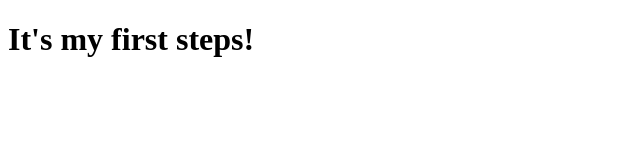
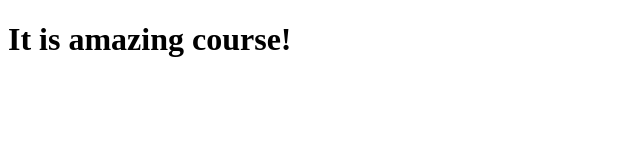
Before and after one commit to TeddyReady/SiteProject, a plain HTML site: page index.html in a window 1280 px wide. Shown: the whole page, without its empty margins (0-640 px from the left). Drawn offline with Linux system fonts and the light colour scheme.

```diff
--- a/project.html
+++ b/index.html
@@ -6,7 +6,7 @@
 </head>
 
 <body>
-	<h1>It's my first steps!</h1>
+	<h1>It is amazing course!</h1>
 </body>
 
 </HTML>
```
Also changed, not shown: 1 other file.
